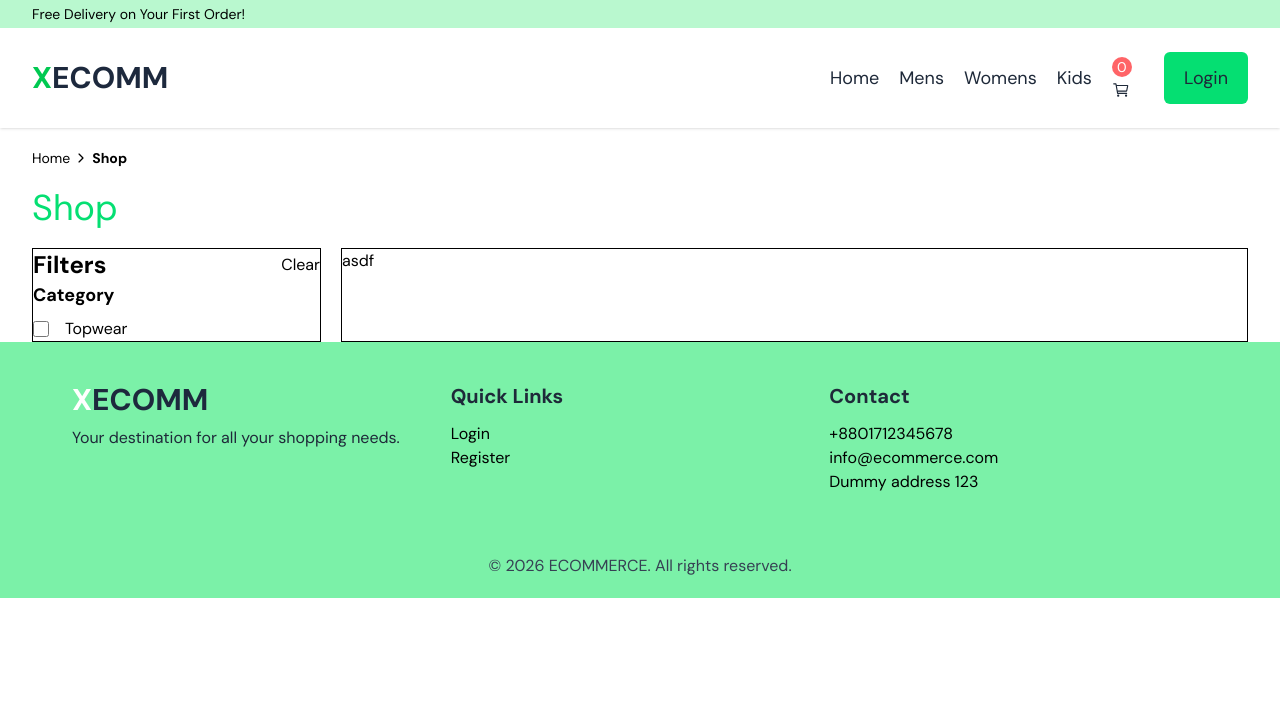
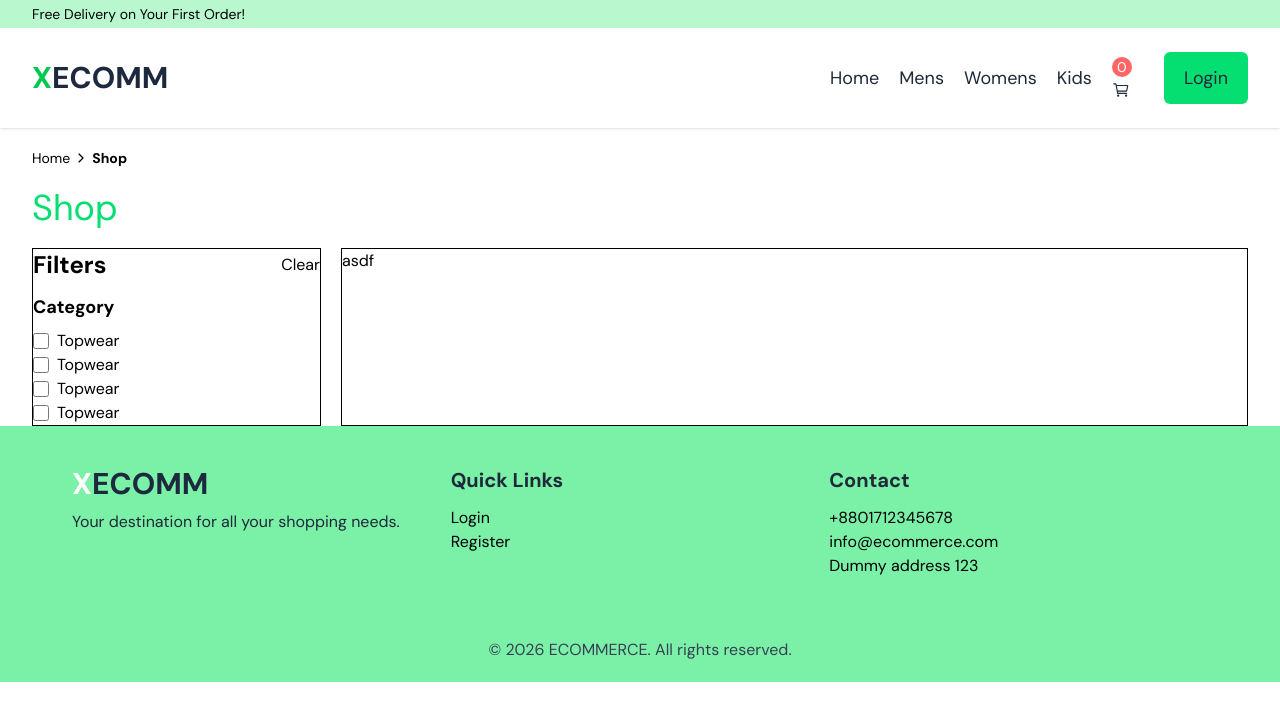
Before and after one commit to tirthosarkar/E-Commerce-Website-1, a React app: page /Shop in a window 1280 px wide. Shown: the top 720 px of the page. Built offline with nearby package versions, Linux system fonts and the light colour scheme; the HTML template or start-up script is replaced by a standard one.

Commit message:
Added main containner filters category topwear

```diff
--- a/src/pages/Shop.jsx
+++ b/src/pages/Shop.jsx
@@ -22,32 +22,42 @@ const Shop = () => {
         </div>
         {/*Title*/}
         <div className="max-w-360 lg:px-8 px-5 mx-auto">
-          <div className="flex text-4xl text-green-400  ">
-            Shop
-
-          </div>
+          <div className="flex text-4xl text-green-400  ">Shop</div>
         </div>
         {/*Main Container*/}
         <div className="max-w-360 lg:px-8 px-5 mx-auto mt-5">
-          <div className='grid grid-cols-12 gap-5'>
+          <div className="grid grid-cols-12 gap-5">
             {/*Sidebar*/}
-            <div className='col-span-3 border'>
-              <div className='flex justify-between items-center'>
-                <span className='text-2xl font-bold'>Filters</span>
-                <span className=''>Clear</span>
+            <div className="col-span-3 border">
+              <div className="flex justify-between items-center mb-3">
+                <span className="text-2xl font-bold">Filters</span>
+                <span className="">Clear</span>
               </div>
-              <div className='font-bold text-lg mb-2'>Category</div>
-              <div className='flex items-center space-x-2'>
-                <input type="checkbox" className='w-4 h-4 border-gray-400' />
-                <span className='ml-2'>Topwear</span>
+              <div className="font-bold text-lg mb-2">Category</div>
+
+              <div className="flex items-center space-x-2">
+                <input type="checkbox" className="w-4 h-4 border-gray-400" />
+                <span>Topwear</span>
               </div>
+
+              <div className="flex items-center space-x-2">
+                <input type="checkbox" className="w-4 h-4 border-gray-400" />
+                <span>Topwear</span>
+              </div>
+
+              <div className="flex items-center space-x-2">
+                <input type="checkbox" className="w-4 h-4 border-gray-400" />
+                <span>Topwear</span>
+              </div>
+
+              <div className="flex items-center space-x-2">
+                <input type="checkbox" className="w-4 h-4 border-gray-400" />
+                <span>Topwear</span>
+              </div>
+
             </div>
             {/*Product*/}
-            <div className='col-span-9 border'>
-              asdf
-
-            </div>
-
+            <div className="col-span-9 border">asdf</div>
           </div>
         </div>
       </Layout>
```
